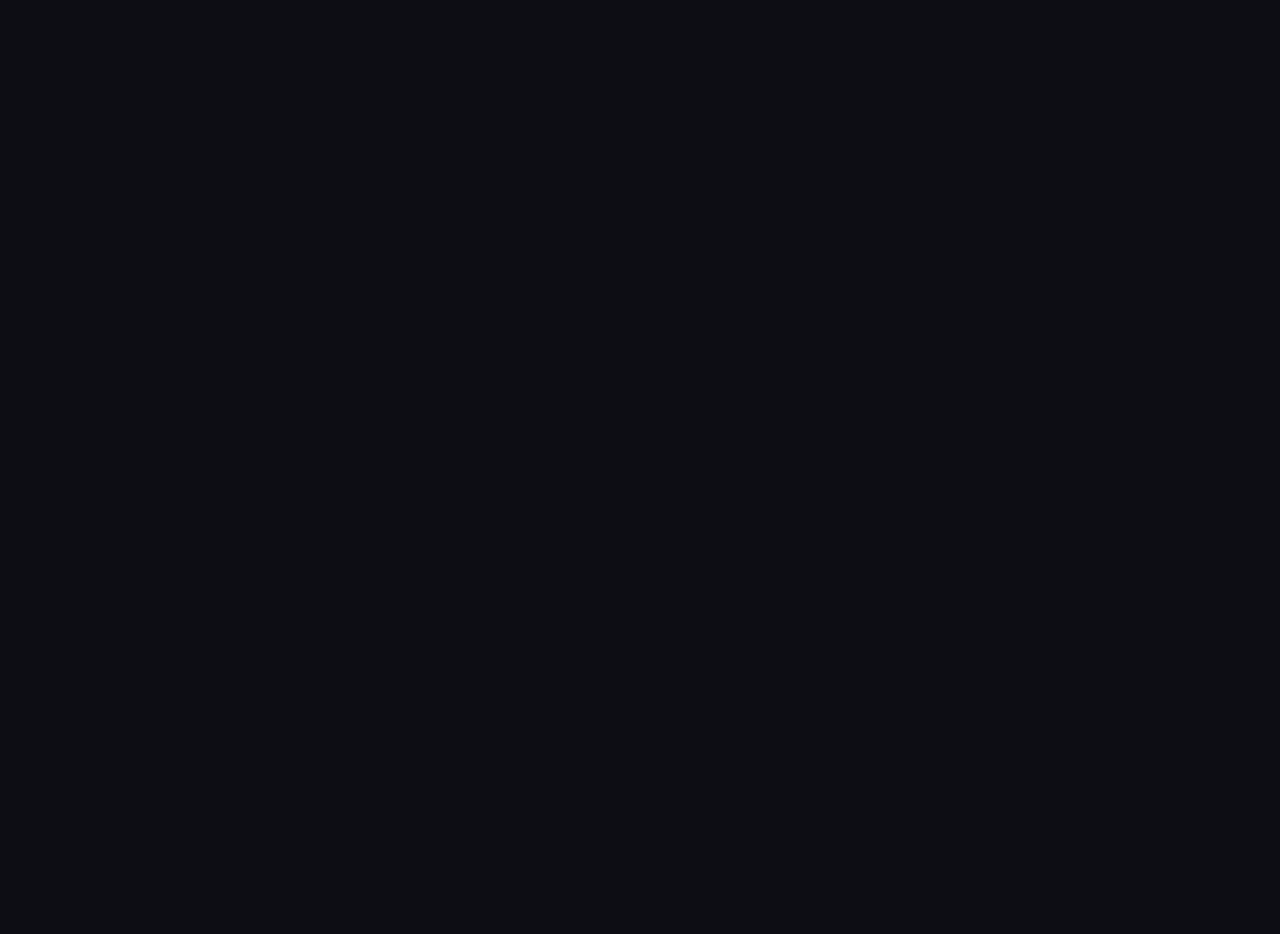
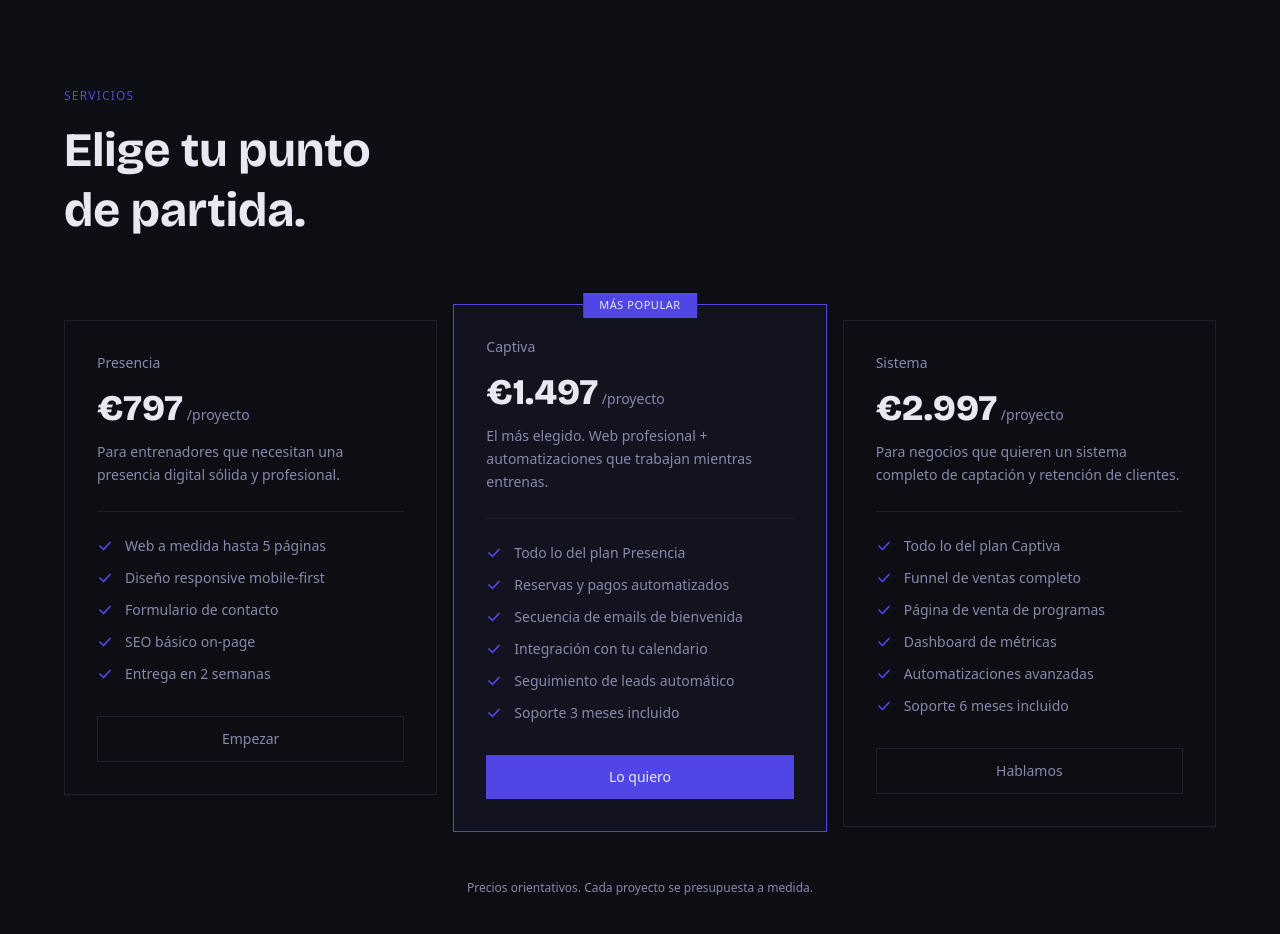
Before and after one commit to Ricardo2325/captiva, a Next.js app: page / in a window 1280 px wide. Shown: the part 1560-2494 px from the top of the page. Before the commit the page ends 1519 px from the top, so only its background shows below. Built offline with nearby package versions, Linux system fonts and the light colour scheme.

Commit message:
feat: Services section with 3 pricing cards

```diff
--- a/src/app/page.tsx
+++ b/src/app/page.tsx
@@ -1,11 +1,13 @@
 import Hero from '@/components/Hero';
 import ValueProps from '@/components/ValueProps';
+import Services from '@/components/Services';
 
 export default function Home() {
   return (
     <main>
       <Hero />
       <ValueProps />
+      <Services />
     </main>
   );
 }
--- /dev/null
+++ b/src/components/Services.tsx
@@ -0,0 +1,197 @@
+'use client';
+
+import { motion } from 'framer-motion';
+import Link from 'next/link';
+
+const plans = [
+  {
+    name: 'Presencia',
+    price: '797',
+    desc: 'Para entrenadores que necesitan una presencia digital sólida y profesional.',
+    features: [
+      'Web a medida hasta 5 páginas',
+      'Diseño responsive mobile-first',
+      'Formulario de contacto',
+      'SEO básico on-page',
+      'Entrega en 2 semanas',
+    ],
+    cta: 'Empezar',
+    featured: false,
+  },
+  {
+    name: 'Captiva',
+    price: '1.497',
+    desc: 'El más elegido. Web profesional + automatizaciones que trabajan mientras entrenas.',
+    features: [
+      'Todo lo del plan Presencia',
+      'Reservas y pagos automatizados',
+      'Secuencia de emails de bienvenida',
+      'Integración con tu calendario',
+      'Seguimiento de leads automático',
+      'Soporte 3 meses incluido',
+    ],
+    cta: 'Lo quiero',
+    featured: true,
+  },
+  {
+    name: 'Sistema',
+    price: '2.997',
+    desc: 'Para negocios que quieren un sistema completo de captación y retención de clientes.',
+    features: [
+      'Todo lo del plan Captiva',
+      'Funnel de ventas completo',
+      'Página de venta de programas',
+      'Dashboard de métricas',
+      'Automatizaciones avanzadas',
+      'Soporte 6 meses incluido',
+    ],
+    cta: 'Hablamos',
+    featured: false,
+  },
+];
+
+const ease = [0.22, 1, 0.36, 1] as const;
+
+export default function Services() {
+  return (
+    <section id="servicios" className="px-6 md:px-12 py-24 md:py-32" style={{ borderTop: '1px solid #1e1e2e' }}>
+      <div className="max-w-6xl mx-auto">
+
+        {/* Header */}
+        <motion.div
+          initial={{ opacity: 0, y: 20 }}
+          whileInView={{ opacity: 1, y: 0 }}
+          viewport={{ once: true }}
+          transition={{ duration: 0.6, ease }}
+          className="mb-16 md:mb-20"
+        >
+          <p className="text-xs tracking-widest uppercase mb-4" style={{ color: '#4f46e5' }}>
+            Servicios
+          </p>
+          <h2
+            className="font-display font-bold leading-tight text-3xl md:text-4xl lg:text-5xl max-w-xl"
+            style={{ color: '#e8e8f2' }}
+          >
+            Elige tu punto<br />de partida.
+          </h2>
+        </motion.div>
+
+        {/* Cards */}
+        <div className="grid grid-cols-1 md:grid-cols-3 gap-4 items-start">
+          {plans.map((plan, i) => (
+            <motion.div
+              key={plan.name}
+              initial={{ opacity: 0, y: 32 }}
+              whileInView={{ opacity: 1, y: 0 }}
+              viewport={{ once: true, margin: '-60px' }}
+              transition={{ duration: 0.6, delay: i * 0.1, ease }}
+              whileHover={!plan.featured ? { borderColor: '#4f46e5' } : {}}
+              className={`relative flex flex-col p-8 md:-translate-y-0 ${plan.featured ? 'md:-translate-y-4' : ''}`}
+              style={{
+                backgroundColor: plan.featured ? '#13131f' : '#0d0d14',
+                border: plan.featured ? '1px solid #4f46e5' : '1px solid #1e1e2e',
+                transition: 'border-color 0.2s ease',
+              }}
+            >
+              {/* Badge */}
+              {plan.featured && (
+                <div
+                  className="absolute -top-3 left-1/2 -translate-x-1/2 px-4 py-1 text-[11px] font-medium tracking-wider uppercase"
+                  style={{ backgroundColor: '#4f46e5', color: '#e8e8f2' }}
+                >
+                  Más popular
+                </div>
+              )}
+
+              {/* Plan name + price */}
+              <div className="mb-6">
+                <p className="text-sm mb-4" style={{ color: plan.featured ? '#8888aa' : '#8888aa' }}>
+                  {plan.name}
+                </p>
+                <div className="flex items-baseline gap-1 mb-3">
+                  <span className="font-display font-extrabold text-4xl" style={{ color: '#e8e8f2' }}>
+                    €{plan.price}
+                  </span>
+                  <span className="text-sm" style={{ color: '#8888aa' }}>/proyecto</span>
+                </div>
+                <p className="text-sm leading-relaxed" style={{ color: '#8888aa' }}>
+                  {plan.desc}
+                </p>
+              </div>
+
+              {/* Divider */}
+              <div className="mb-6" style={{ height: '1px', backgroundColor: '#1e1e2e' }} />
+
+              {/* Features */}
+              <ul className="flex flex-col gap-3 mb-8 flex-1">
+                {plan.features.map((f) => (
+                  <li key={f} className="flex items-start gap-3 text-sm" style={{ color: '#8888aa' }}>
+                    <svg
+                      width="16"
+                      height="16"
+                      viewBox="0 0 16 16"
+                      fill="none"
+                      className="flex-shrink-0 mt-0.5"
+                      style={{ color: '#4f46e5' }}
+                    >
+                      <path
+                        d="M3 8l3.5 3.5L13 4.5"
+                        stroke="currentColor"
+                        strokeWidth="1.75"
+                        strokeLinecap="round"
+                        strokeLinejoin="round"
+                      />
+                    </svg>
+                    {f}
+                  </li>
+                ))}
+              </ul>
+
+              {/* CTA */}
+              <Link
+                href="#contacto"
+                className="block text-center py-3 text-sm font-medium transition-all duration-200"
+                style={
+                  plan.featured
+                    ? { backgroundColor: '#4f46e5', color: '#e8e8f2' }
+                    : { border: '1px solid #1e1e2e', color: '#8888aa' }
+                }
+                onMouseEnter={(e) => {
+                  if (!plan.featured) {
+                    (e.currentTarget as HTMLElement).style.borderColor = '#4f46e5';
+                    (e.currentTarget as HTMLElement).style.color = '#e8e8f2';
+                  } else {
+                    (e.currentTarget as HTMLElement).style.backgroundColor = '#6366f1';
+                  }
+                }}
+                onMouseLeave={(e) => {
+                  if (!plan.featured) {
+                    (e.currentTarget as HTMLElement).style.borderColor = '#1e1e2e';
+                    (e.currentTarget as HTMLElement).style.color = '#8888aa';
+                  } else {
+                    (e.currentTarget as HTMLElement).style.backgroundColor = '#4f46e5';
+                  }
+                }}
+              >
+                {plan.cta}
+              </Link>
+            </motion.div>
+          ))}
+        </div>
+
+        {/* Footnote */}
+        <motion.p
+          initial={{ opacity: 0 }}
+          whileInView={{ opacity: 1 }}
+          viewport={{ once: true }}
+          transition={{ duration: 0.6, delay: 0.4, ease }}
+          className="text-xs mt-8 text-center"
+          style={{ color: '#8888aa' }}
+        >
+          Precios orientativos. Cada proyecto se presupuesta a medida.
+        </motion.p>
+
+      </div>
+    </section>
+  );
+}
```
